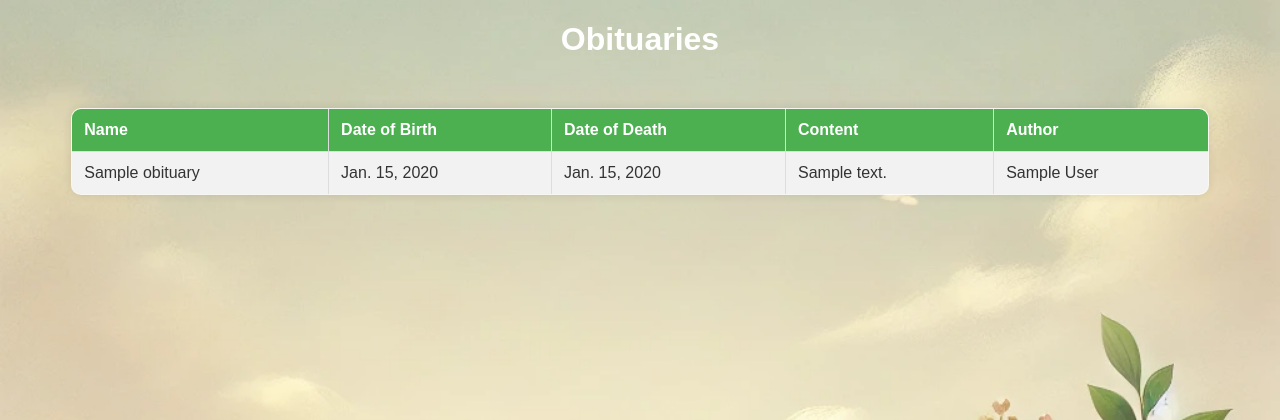
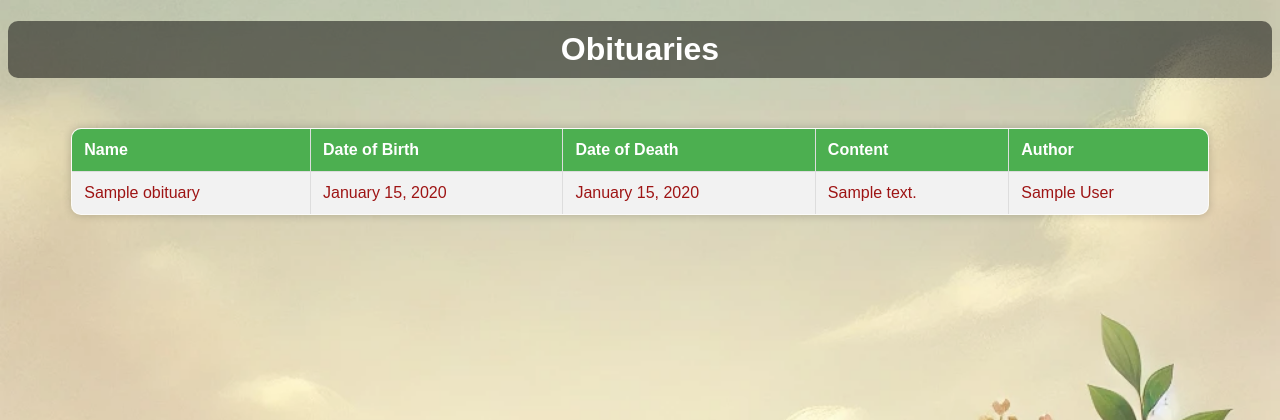
Before and after one commit to wamimi/Obituary-Management-Platform, a Django app: page /obituaries/view/ in a window 1280 px wide. Shown: the top 420 px of the page. Run offline with Django 5.2, Linux system fonts and the light colour scheme; tables that the repository leaves empty hold one stand-in row (values such as "Sample post").

Commit message:
Better Styling

```diff
--- a/obituaries/templates/obituaries/view_obituaries.html
+++ b/obituaries/templates/obituaries/view_obituaries.html
@@ -3,7 +3,7 @@
 <head>
     <meta charset="UTF-8">
     <meta name="viewport" content="width=device-width, initial-scale=1.0">
-    <title>View Obituaries</title>
+    <title>Obituaries</title>
     {% load static %}
     <link rel="stylesheet" href="{% static 'css/styles.css' %}">
 </head>
@@ -20,14 +20,10 @@
         {% for obituary in obituaries %}
         <tr>
             <td>{{ obituary.name }}</td>
-            <td>{{ obituary.date_of_birth }}</td>
-            <td>{{ obituary.date_of_death }}</td>
+            <td>{{ obituary.date_of_birth|date:"F j, Y" }}</td>
+            <td>{{ obituary.date_of_death|date:"F j, Y" }}</td>
             <td>{{ obituary.content }}</td>
             <td>{{ obituary.author }}</td>
-        </tr>
-        {% empty %}
-        <tr>
-            <td colspan="5">No obituaries available.</td>
         </tr>
         {% endfor %}
     </table>
--- a/static/css/styles.css
+++ b/static/css/styles.css
@@ -2,21 +2,25 @@ body {
     font-family: Arial, sans-serif;
     background: url('../images/image.webp') no-repeat center center fixed;
     background-size: cover;
-    color: #333;
+    color: #9e1414;
 }
 
 h1 {
     text-align: center;
     color: #fff;
+    background-color: rgba(0, 0, 0, 0.5);
+    padding: 10px;
+    border-radius: 10px;
+    margin-bottom: 20px;
 }
 
 form {
     max-width: 600px;
     margin: 50px auto;
     padding: 20px;
-    background: rgba(255, 255, 255, 0.8);
+    background: rgba(255, 255, 255, 0.9);
     border-radius: 10px;
-    box-shadow: 0 0 10px rgba(0, 0, 0, 0.1);
+    box-shadow: 0 0 10px rgba(0, 0, 0, 0.2);
 }
 
 form label {
@@ -34,10 +38,11 @@ form input, form textarea, form button {
 }
 
 form button {
-    background: #28a745;
+    background: #0f0e0e;
     color: #fff;
     border: none;
     cursor: pointer;
+    font-size: 16px;
 }
 
 form button:hover {
@@ -48,10 +53,10 @@ table {
     width: 90%;
     margin: 50px auto;
     border-collapse: collapse;
-    background: rgba(255, 255, 255, 0.8);
+    background: rgba(255, 255, 255, 0.9);
     border-radius: 10px;
     overflow: hidden;
-    box-shadow: 0 0 10px rgba(0, 0, 0, 0.1);
+    box-shadow: 0 0 10px rgba(0, 0, 0, 0.2);
 }
 
 table, th, td {
```
